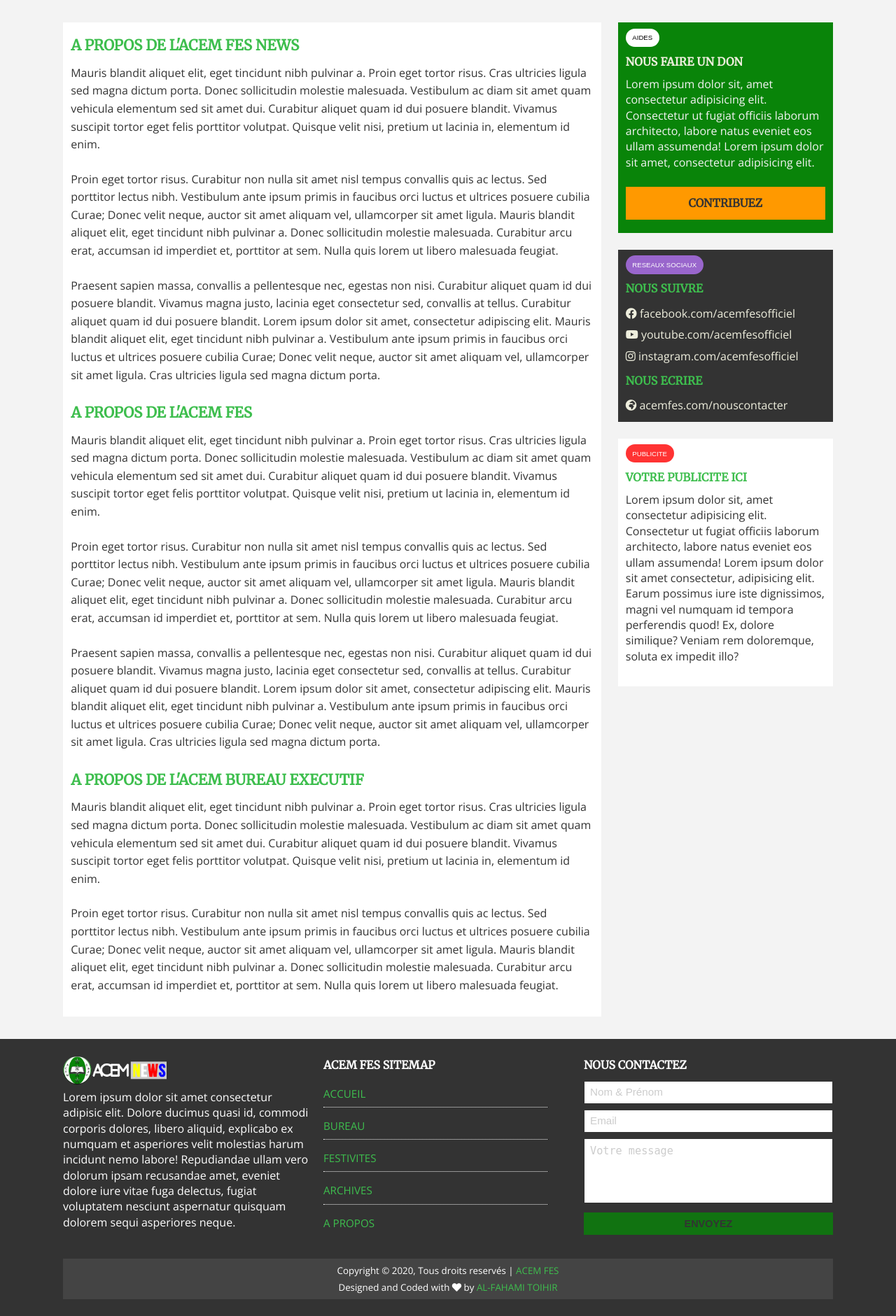
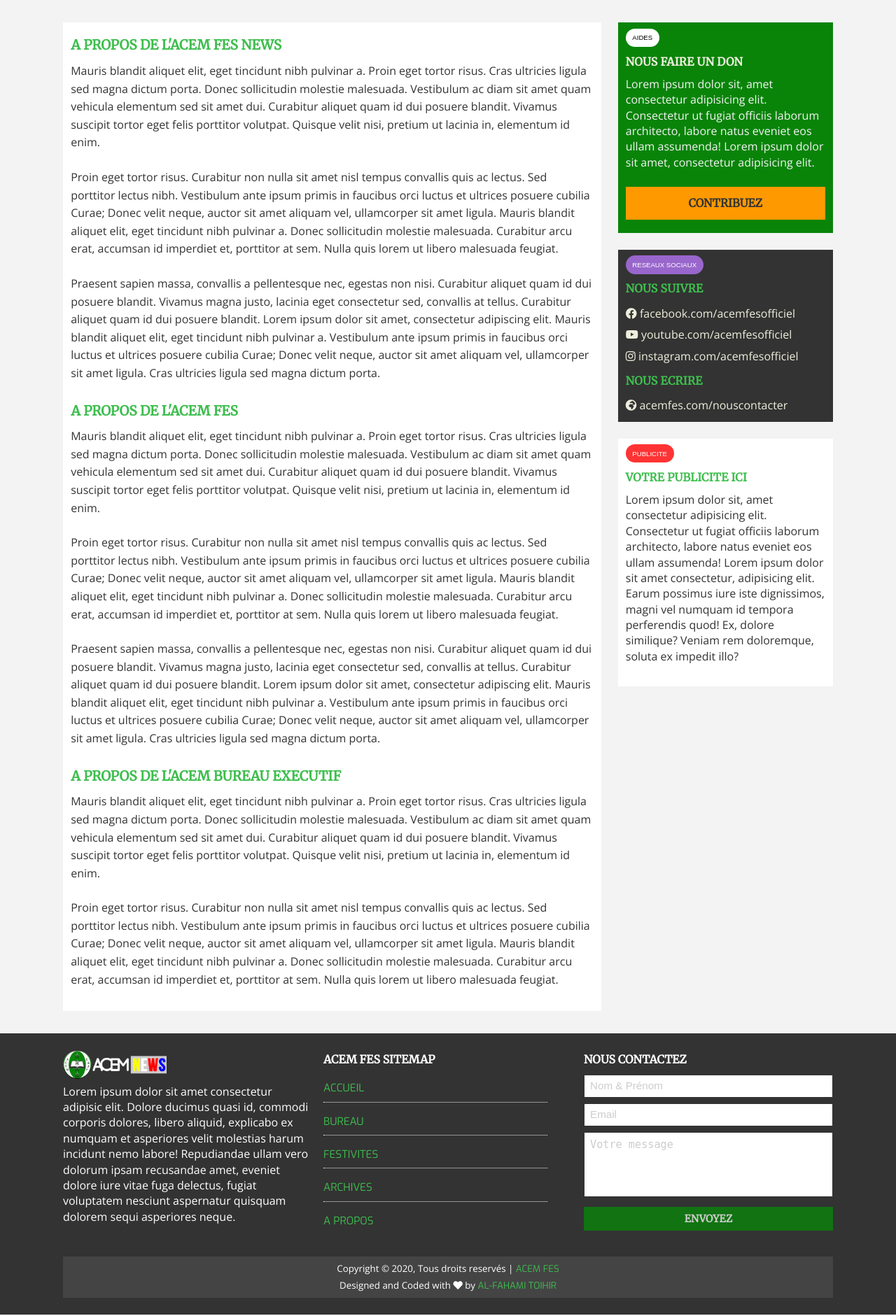
Before and after one commit to alfahami/acem.tech, a PHP site: page /about.html in a window 1280 px wide. Shown: the part 71-1952 px from the top of the page at 70% size. Run offline with PHP 8.4, Linux system fonts and the light colour scheme; some libraries are stand-ins or nearby versions.

Commit message:
footer-link

```diff
--- a/assets/css/style.css
+++ b/assets/css/style.css
@@ -771,7 +771,7 @@ textarea::placeholder {
 
 #about .page-container .about.card h1 {
   letter-spacing: -10;
-  font-size: 1.3rem;
+  font-size: 1.2rem;
 }
 
 #about .page-container .about.card article p:last-child {
@@ -924,6 +924,7 @@ textarea::placeholder {
 
 #main-footer a {
   color: var(--primary-color);
+  font-family: "Exo", sans-serif;
 }
 
 #main-footer a:hover {
@@ -935,6 +936,9 @@ textarea::placeholder {
 }
 #main-footer .footer-container .acem-news-fes-about p {
   margin-bottom: 0.75rem;
+}
+
+#main-footer .acem-news-fes-site-map ul.list li a {
 }
 
 #main-footer .footer-container h4 {
@@ -963,10 +967,10 @@ textarea::placeholder {
 }
 
 #main-footer .container form#contact-form input[type="submit"] {
-  color: var(--dark-color);
+  color: var(--light-color);
   font-size: 0.9rem;
   font-weight: 700;
-  font-family: "Quicksand", sans-serif;
+  /* font-family: "Quicksand", sans-serif; */
   border: none;
   border-radius: 0;
 }
```
